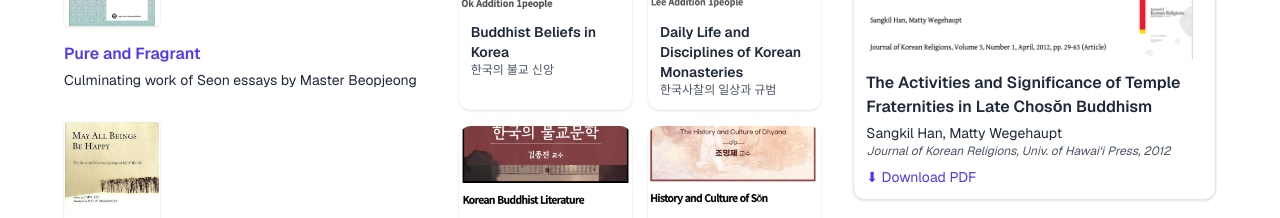
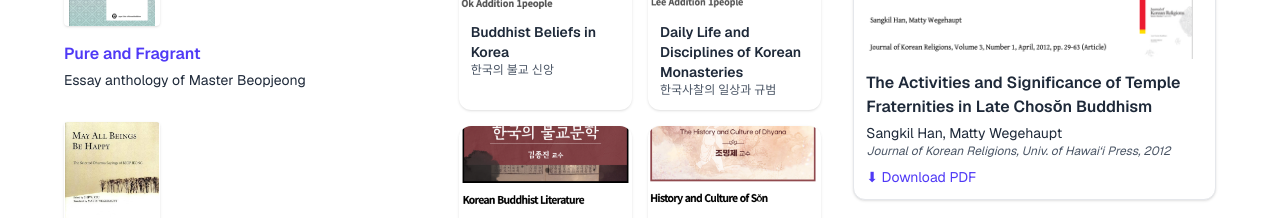
Before and after one commit to omatty123/translation_website, a Next.js app: page / in a window 1280 px wide. Shown: the part 494-712 px from the top of the page. Built offline with nearby package versions, Linux system fonts and the light colour scheme.

Commit message:
Update page.tsx

```diff
--- a/app/page.tsx
+++ b/app/page.tsx
@@ -81,7 +81,7 @@
                       Pure and Fragrant
                     </a>
                     <p className="text-sm mt-1">
-                      Culminating work of Seon essays by Master Beopjeong
+                      Essay anthology of Master Beopjeong
                     </p>
                   </div>
                 </div>
```
